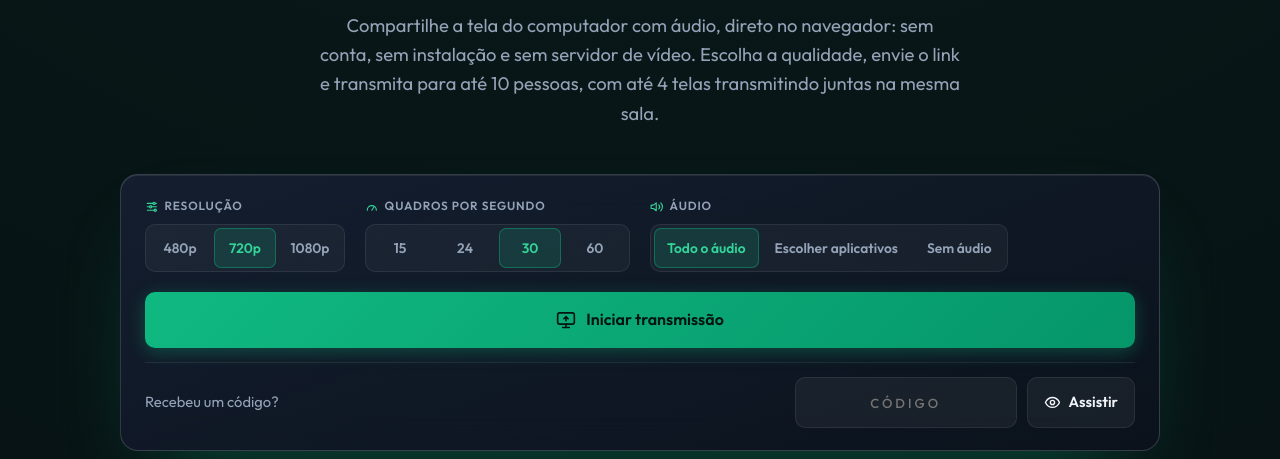
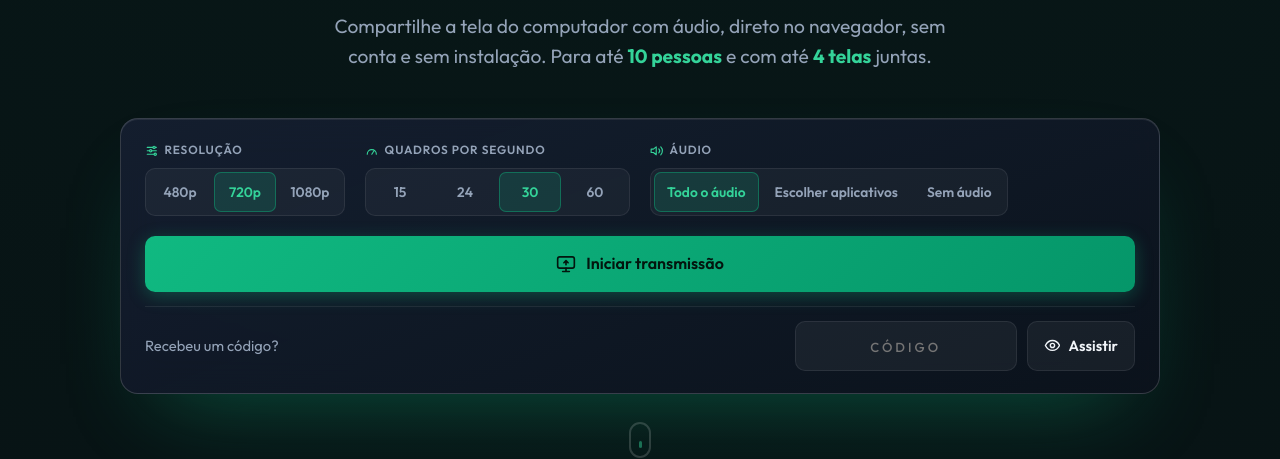
Before and after one commit to endrigocostaluiz/compartilhar-tela, a plain HTML site: page index.html in a window 1280 px wide. Shown: the part 375-834 px from the top of the page. Drawn offline with Linux system fonts and the light colour scheme.

Commit message:
Frase do topo: mais curta (2 linhas no desktop, até 3 no celular) com 10 pessoas e 4 telas em destaque
Largura máxima do parágrafo do hero de 640 para 860 px, fonte fluida e quebra balanceada.
Cache do SW v52.

Co-Authored-By: Claude Sonnet 5.5 <noreply@anthropic.com>

```diff
--- a/home.css
+++ b/home.css
@@ -29,7 +29,8 @@ main { max-width: none; padding: 0; }
 .v2-hero h1 { font-size: clamp(2.5rem, 6.2vw, 5rem); font-weight: 700; line-height: 1.04; letter-spacing: -.045em; margin: 26px 0 22px; }
 .v2-acento { background: linear-gradient(100deg, var(--em2), #38bdf8, var(--em2)); background-size: 220% 100%; -webkit-background-clip: text; background-clip: text; color: transparent; animation: gradmove 7s linear infinite; }
 @keyframes gradmove { to { background-position: 220% 0; } }
-.v2-hero-txt p { max-width: 640px; margin: 0 auto; color: var(--mut); font-size: 1.15rem; }
+.v2-hero-txt p { max-width: 860px; margin: 0 auto; color: var(--mut); font-size: clamp(.9rem, .75rem + .6vw, 1.2rem); text-wrap: balance; }
+.v2-hero-txt p b { color: var(--em2); font-weight: 700; }
 .v2-cmd-wrap { width: 100%; max-width: 1040px; margin-top: 46px; text-align: left; }
 .v2-cmd-wrap .painel { padding: 22px 24px; border-radius: var(--r-xl); box-shadow: 0 40px 90px -40px rgba(16,185,129,.4), inset 0 1px 0 rgba(255,255,255,.08); }
 .v2-cmd { gap: 14px; }
--- a/index.html
+++ b/index.html
@@ -303,7 +303,7 @@
       <div class="v2-hero-txt so-home">
         <span class="v2-tag reveal">Transmissão de tela e áudio · WebRTC</span>
         <h1 class="reveal d1">Sua tela, na tela de quem você quiser. <span class="v2-acento">Em tempo real.</span></h1>
-        <p class="reveal d2">Compartilhe a tela do computador com áudio, direto no navegador: sem conta, sem instalação e sem servidor de vídeo. Escolha a qualidade, envie o link e transmita para até 10 pessoas, com até 4 telas transmitindo juntas na mesma sala.</p>
+        <p class="reveal d2">Compartilhe a tela do computador com áudio, direto no navegador, sem conta e sem instalação. Para até <b>10 pessoas</b> e com até <b>4 telas</b> juntas.</p>
       </div>
 
       <div class="painel-wrap v2-cmd-wrap reveal d3" id="painel-wrap">
--- a/sw.js
+++ b/sw.js
@@ -1,6 +1,6 @@
 // Service worker: só guarda o "casco" do app para instalação/abertura rápida.
 // Nunca intercepta WebSocket/WebRTC (não passam pelo fetch do SW).
-const CACHE = 'compartilhar-tela-v51';
+const CACHE = 'compartilhar-tela-v52';
 const ARQUIVOS = [
   './',
   './index.html',
```
